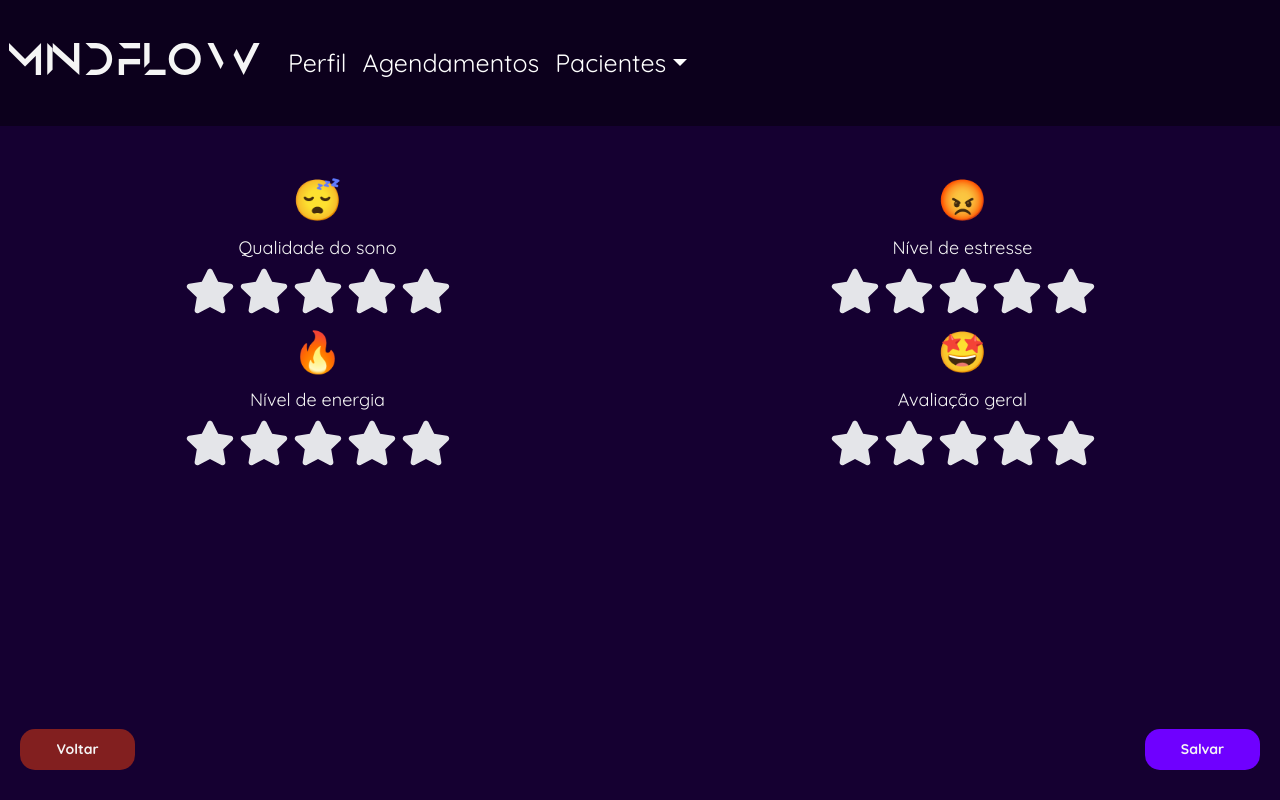
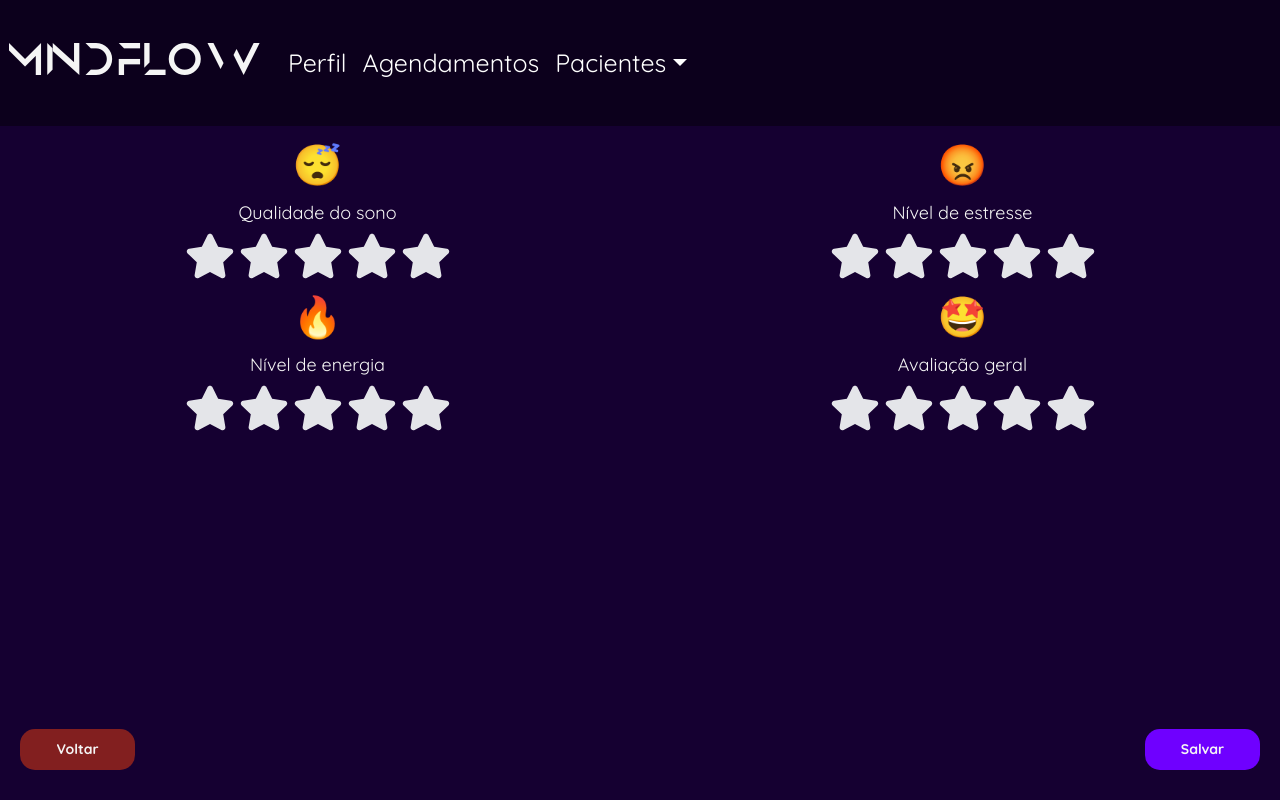
Before and after one commit to Mateus-Wolf/MindFlow, a React (Create React App) app in the folder mindflow/: page /registroHumorAvaliacao in a window 1280 px wide. Built offline with nearby package versions, Linux system fonts and the light colour scheme.

Commit message:
Commit do CSS da tela de Avaliação geral
Correções visuais

```diff
--- a/mindflow/src/style/registrohumor.css
+++ b/mindflow/src/style/registrohumor.css
@@ -105,8 +105,7 @@ img {
     color: whitesmoke;
     display: flex;
     flex-direction: column;
-    flex-grow: 1;
-    margin-top: 35px;
+    flex-grow: 1; /* Permite que a avaliação ocupe o espaço restante */
 }
 
 .avaliacao-row {
@@ -142,4 +141,9 @@ img {
     margin: 0 2px; /* Espaçamento entre estrelas */
     width: 50px; /* Ajustando a largura das estrelas */
     height: 50px; /* Ajustando a altura das estrelas */
+    transition: transform 0.2s ease, color 0.2s ease; /* Transições para transformações e cor */
 }
+
+.star:hover {
+    transform: scale(1.3); /* Aumenta a estrela ao passar o mouse */
+}
```
